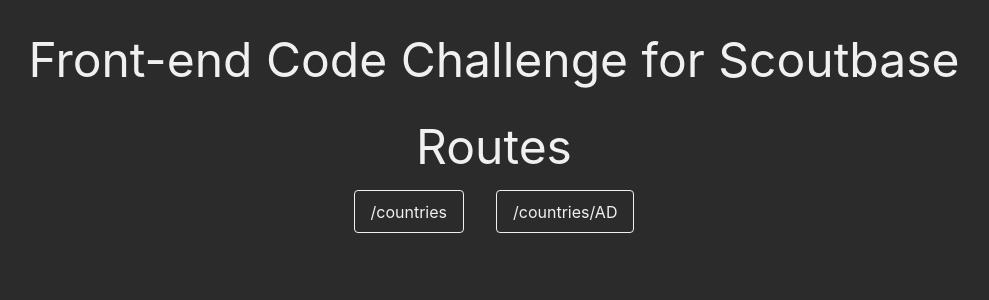
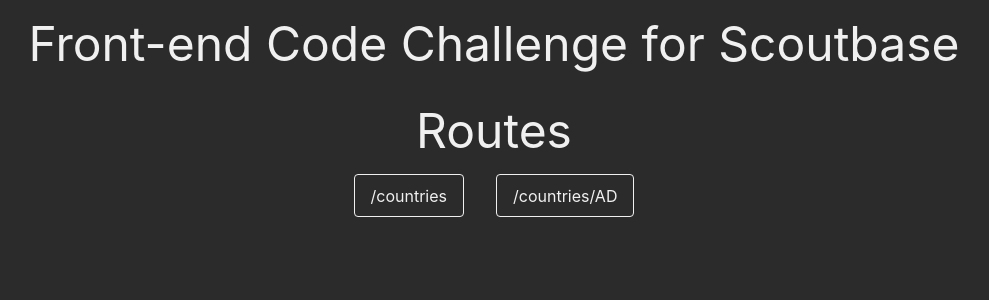
Before and after one commit to francisudeji/create-react-app, a React (Create React App) app: page / in a window 1280 px wide. Shown: the top 300 px of the page, without its empty margins (146-1135 px from the left). Built offline with nearby package versions, Linux system fonts and the light colour scheme.

Commit message:
Edit custom container styles

```diff
--- a/src/styles/index.js
+++ b/src/styles/index.js
@@ -3,9 +3,8 @@
 export const Container = styled.div`
   width: 100%;
   max-width: 960px;
-  padding: 1rem;
+  padding: 0 1rem;
   margin: 0 auto;
-  overflow: hidden;
 `
 export const H1 = styled.h1`
   color: #f0f0f0;
@@ -69,7 +68,7 @@
   align-items: center;
 `
 
-export const Indicator = styled.p`
+export const Indicator = styled.div`
   display: block;
   margin: 50vh auto 0 auto;
   text-align: center;
```
